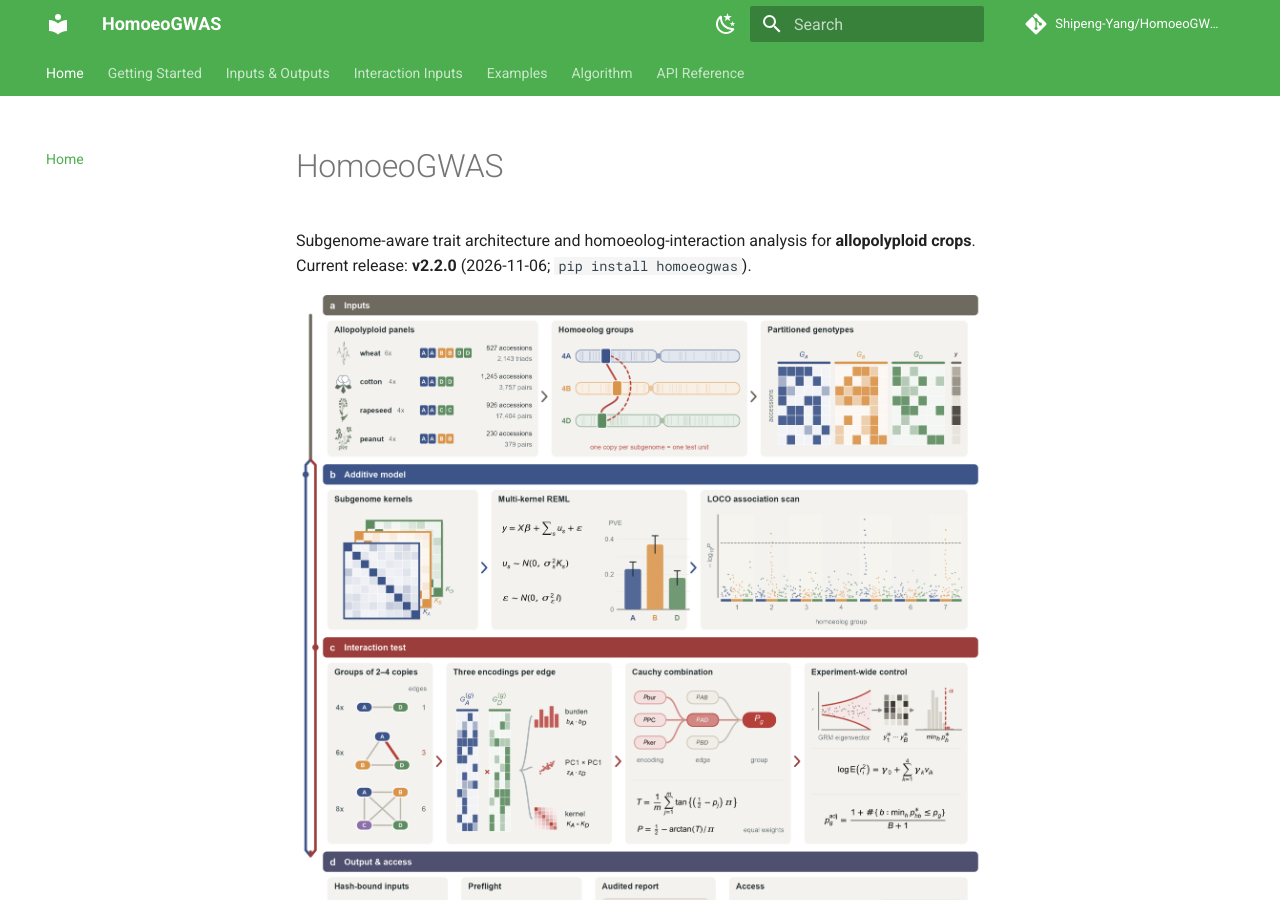
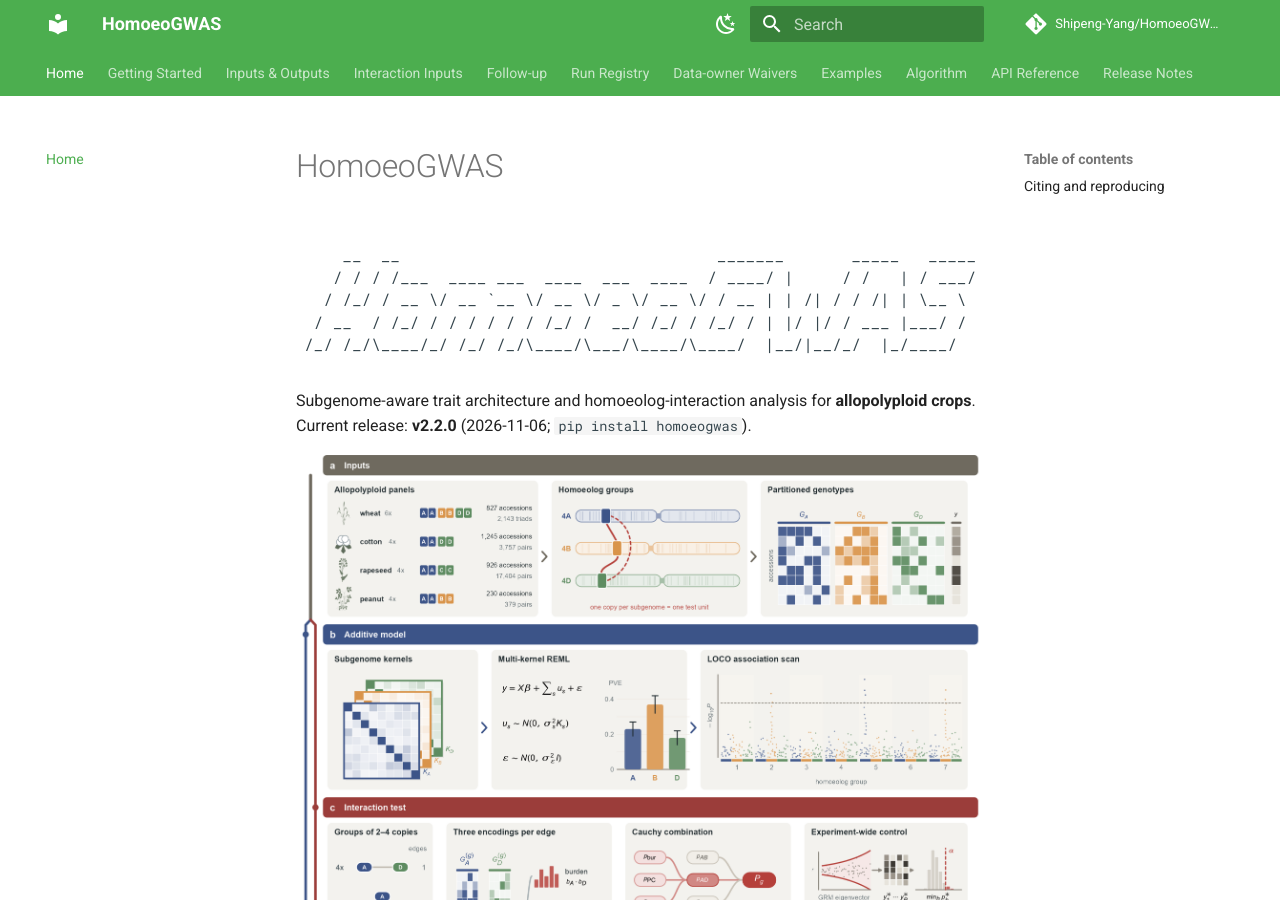
Before and after one commit to Shipeng-Yang/HomoeoGWAS, an MkDocs documentation site: the page built from docs/index.md, in a window 1280 px wide and 900 px high. Built offline with MkDocs 1.6.1 and Material for MkDocs 9.7.7, drawn with Linux system fonts in a browser that asks for light colours; comment, search, counter and statistics services are not loaded; some of the changed text lies outside the part shown.

Commit message:
Docs: follow-up, run registry, waivers and release notes in the site navigation; title banner and citation section on the home page

```diff
--- a/docs/index.md
+++ b/docs/index.md
@@ -1,4 +1,12 @@
 # HomoeoGWAS
+
+<div style="display:flex;justify-content:center"><pre>
+    __  __                                 _______       _____   _____
+   / / / /___  ____ ___  ____  ___  ____  / ____/ |     / /   | / ___/
+  / /_/ / __ \/ __ `__ \/ __ \/ _ \/ __ \/ / __ | | /| / / /| | \__ \
+ / __  / /_/ / / / / / / /_/ /  __/ /_/ / /_/ / | |/ |/ / ___ |___/ /
+/_/ /_/\____/_/ /_/ /_/\____/\___/\____/\____/  |__/|__/_/  |_/____/
+</pre></div>
 
 Subgenome-aware trait architecture and homoeolog-interaction analysis for
 **allopolyploid crops**. Current release: **v2.2.0** (2026-11-06; `pip install homoeogwas`).
@@ -21,3 +29,10 @@
 → **[Getting Started](getting_started.md)** for install + first run
 → **[Algorithm](algorithm.md)** for the model
 → **[API Reference](api.md)** for module-level docs
+
+## Citing and reproducing
+
+Please cite the release you used (Zenodo concept DOI
+[10.5281/zenodo.20668367](https://doi.org/10.5281/zenodo.20668367); see `CITATION.cff` in the repository).
+The scripts, configurations, preregistrations and source data behind the figures and tables of the preprint
+are in [HomoeoGWAS-reproducibility](https://github.com/Shipeng-Yang/HomoeoGWAS-reproducibility).
--- a/mkdocs.yml
+++ b/mkdocs.yml
@@ -36,10 +36,21 @@
   - Getting Started: getting_started.md
   - Inputs & Outputs: io.md
   - Interaction Inputs: interact_inputs.md
+  - Follow-up: followup.md
+  - Run Registry: run_registry.md
+  - Data-owner Waivers: data_owner_waivers.md
   - Examples:
       - Strawberry Octoploid: examples/strawberry_octoploid.md
   - Algorithm: algorithm.md
   - API Reference: api.md
+  - Release Notes:
+      - v2.2.0: releases/v2.2.0.md
+      - v2.1.4: releases/v2.1.4.md
+      - v2.1.3: releases/v2.1.3.md
+      - v2.1.2: releases/v2.1.2.md
+      - v2.1.1: releases/v2.1.1.md
+      - v2.1.0: releases/v2.1.0.md
+      - v2.0.1: releases/v2.0.1.md
 
 docs_dir: docs
 
```
Also changed, not shown: README.md (+3 -0 lines).
